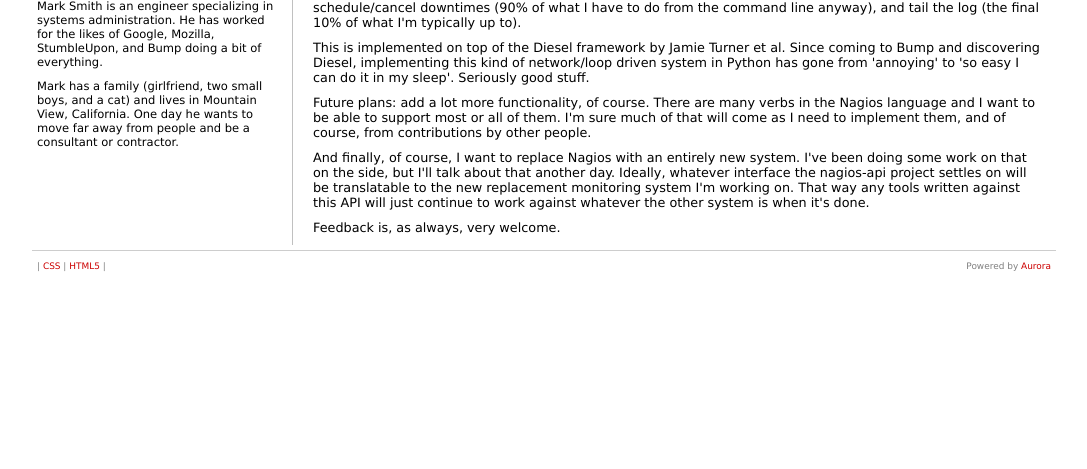
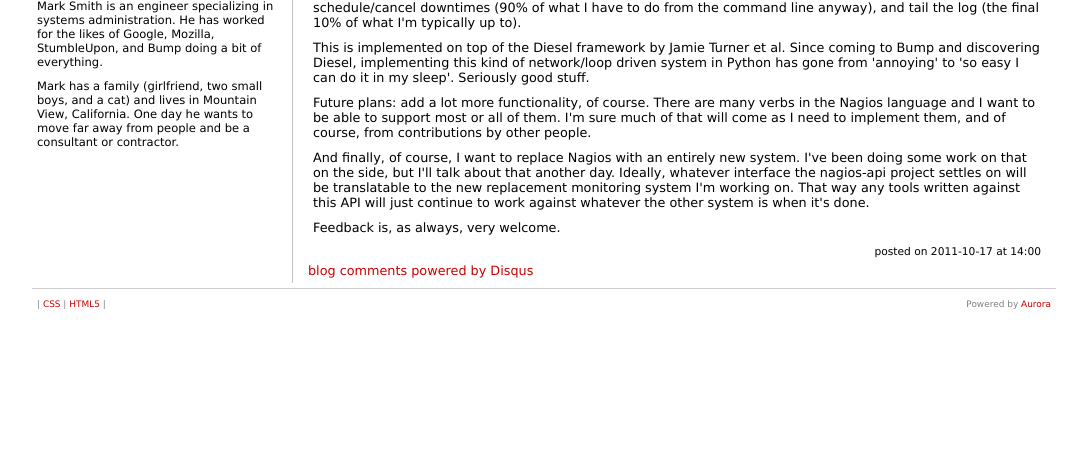
Before and after one commit to zorkian/aurora, a Flask app: a page that uses templates/article.html in a window 1280 px wide. Shown: the part 332-801 px from the top of the page, without its empty margins (96-1183 px from the left). Run offline with Flask 2, Linux system fonts and the light colour scheme; some libraries are stand-ins or nearby versions.

Commit message:
reorganize templates to be easier to use

```diff
--- a/templates/article.html
+++ b/templates/article.html
@@ -1,4 +1,21 @@
 {% extends "layout/base.html" %}
 {% block contenttitle %}<h1>{{ article.title }}</h1>{% endblock %}
 {% block contentsubtitle %}{{ article.subtitle }}{% endblock %}
-{% block content %}{{ article.content }}{% endblock %}
+{% block content %}
+    {{ article.content }}
+    <p class='suffix'>posted on {{ article.date }} at {{ article.time }}</p>
+
+<div id="disqus_thread"></div>
+<script type="text/javascript">
+    var disqus_shortname = 'xb95';
+
+    /* * * DON'T EDIT BELOW THIS LINE * * */
+    (function() {
+        var dsq = document.createElement('script'); dsq.type = 'text/javascript'; dsq.async = true;
+        dsq.src = 'http://' + disqus_shortname + '.disqus.com/embed.js';
+        (document.getElementsByTagName('head')[0] || document.getElementsByTagName('body')[0]).appendChild(dsq);
+    })();
+</script>
+<noscript>Please enable JavaScript to view the <a href="http://disqus.com/?ref_noscript">comments powered by Disqus.</a></noscript>
+<a href="http://disqus.com" class="dsq-brlink">blog comments powered by <span class="logo-disqus">Disqus</span></a>
+{% endblock %}
--- a/templates/layout/article/simple.html
+++ /dev/null
@@ -1,5 +0,0 @@
-<div class='article'>
-    <h1><a href='/article/{{ article.slug }}'>{{ article.title }}</a></h1>
-    {{ article.content }}
-    <p class='suffix'>posted on {{ article.date }} at {{ article.time }}</p>
-</div>
```
Also changed, not shown: templates/index.html (+8 -1 lines).
